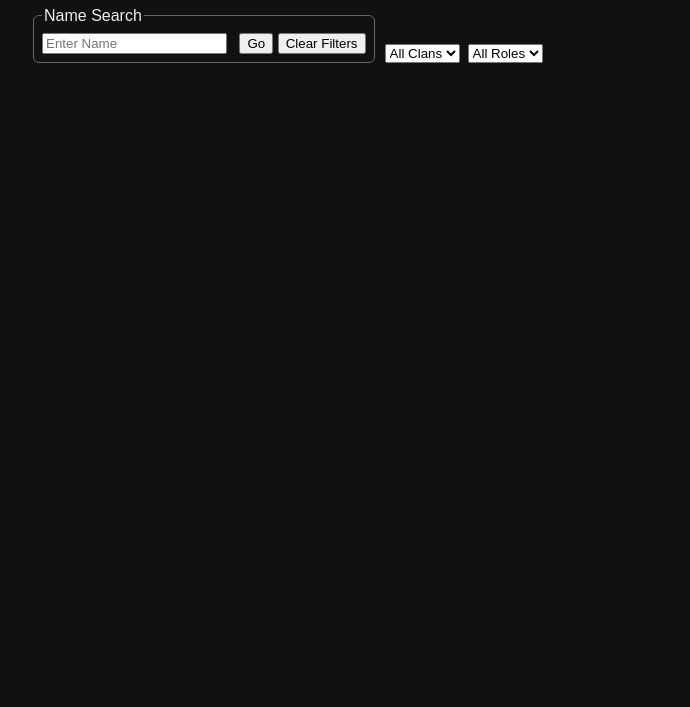
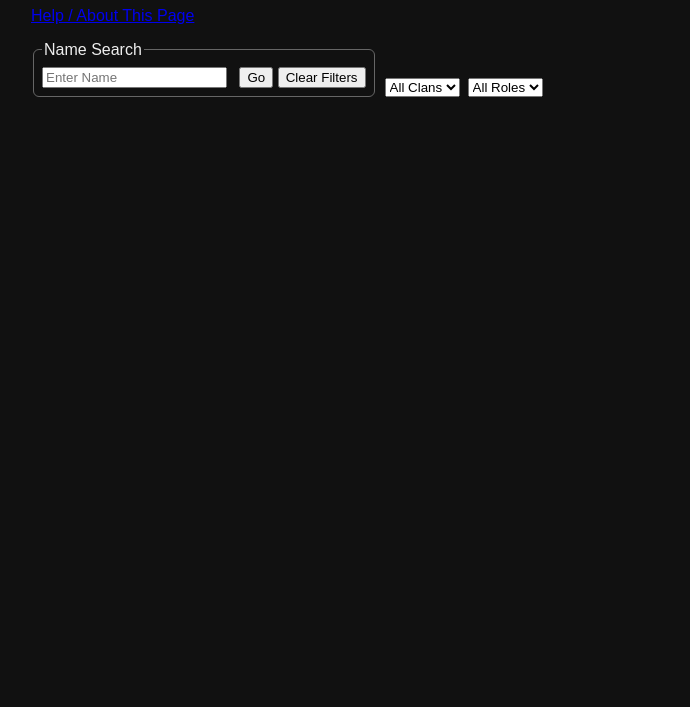
Before and after one commit to jeffweaver25/MisfitsBios, a plain HTML site: page index.html in a window 1280 px wide. Shown: the part 93-800 px from the top of the page, without its empty margins (109-799 px from the left). Drawn offline with Linux system fonts and the light colour scheme; no server answers.

Commit message:
Update index.html

```diff
--- a/index.html
+++ b/index.html
@@ -8,6 +8,8 @@
 <body>
   <div id="app">
     <h1>Misfits Clan Bios</h1>
+
+    <p><a href="bios-help.html" target="_blank">Help / About This Page</a></p>
 
     <div class="filters-row">
       <fieldset>
```
